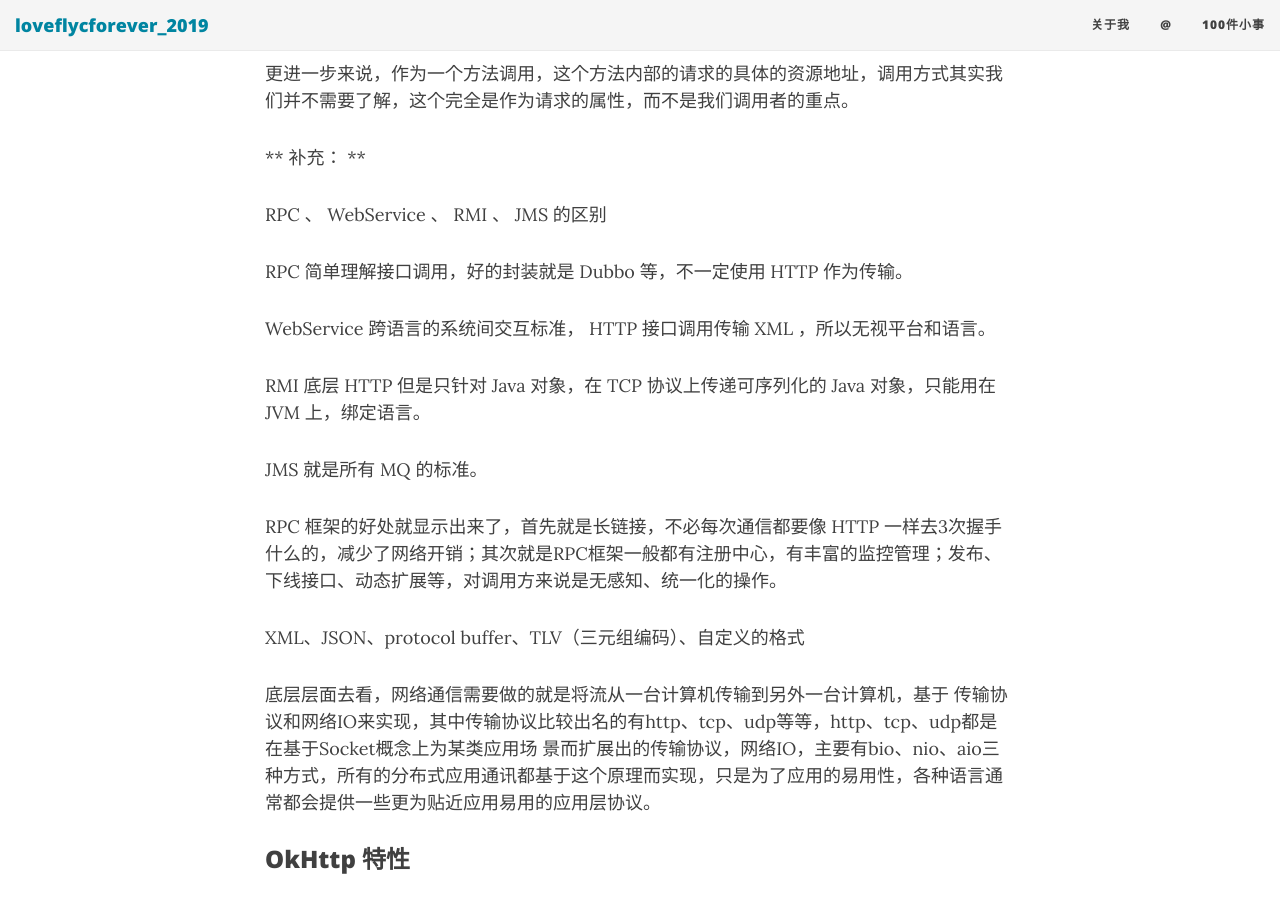
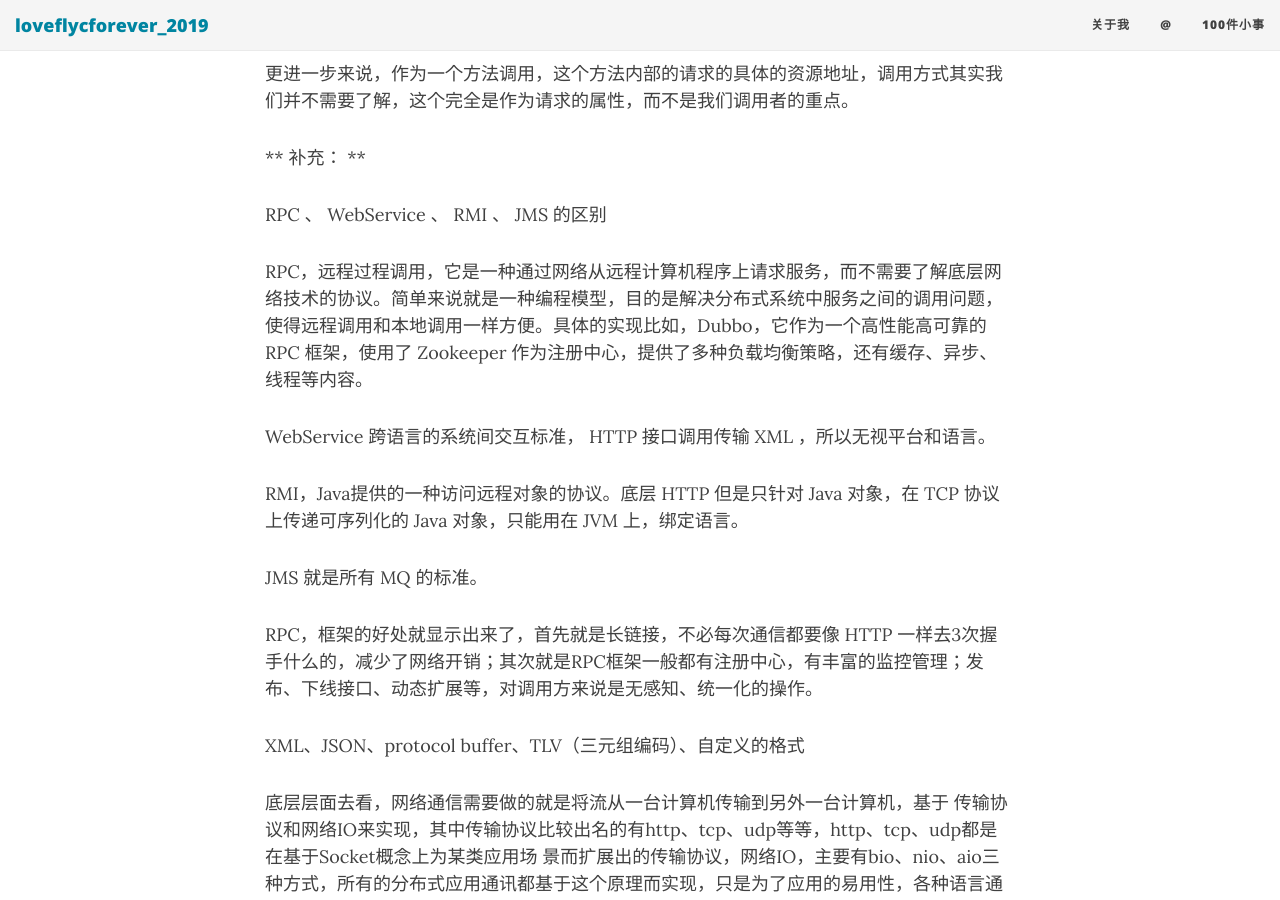
Before and after one commit to loveflycforever/loveflycforever.github.io, a Jekyll site: the page built from _posts/2019-06-22-retrofit.md, in a window 1280 px wide and 900 px high, scrolled down 5088 px. Built offline with Jekyll 4.4.1, drawn with Linux system fonts in a browser that asks for light colours; nearby versions of some CDN libraries.

Commit message:
update: retrofit

```diff
--- a/_posts/2019-06-22-retrofit.md
+++ b/_posts/2019-06-22-retrofit.md
@@ -177,15 +177,15 @@ HttpUtils.getRequest(url, requestHeaders, requestParameters)
 
 RPC 、 WebService 、 RMI 、 JMS 的区别
 
-RPC 简单理解接口调用，好的封装就是 Dubbo 等，不一定使用 HTTP 作为传输。
+RPC，远程过程调用，它是一种通过网络从远程计算机程序上请求服务，而不需要了解底层网络技术的协议。简单来说就是一种编程模型，目的是解决分布式系统中服务之间的调用问题，使得远程调用和本地调用一样方便。具体的实现比如，Dubbo，它作为一个高性能高可靠的 RPC 框架，使用了 Zookeeper 作为注册中心，提供了多种负载均衡策略，还有缓存、异步、线程等内容。
 
 WebService 跨语言的系统间交互标准， HTTP 接口调用传输 XML ，所以无视平台和语言。
 
-RMI 底层 HTTP 但是只针对 Java 对象，在 TCP 协议上传递可序列化的 Java 对象，只能用在 JVM 上，绑定语言。
+RMI，Java提供的一种访问远程对象的协议。底层 HTTP 但是只针对 Java 对象，在 TCP 协议上传递可序列化的 Java 对象，只能用在 JVM 上，绑定语言。
 
 JMS 就是所有 MQ 的标准。
 
-RPC 框架的好处就显示出来了，首先就是长链接，不必每次通信都要像 HTTP 一样去3次握手什么的，减少了网络开销；其次就是RPC框架一般都有注册中心，有丰富的监控管理；发布、下线接口、动态扩展等，对调用方来说是无感知、统一化的操作。
+RPC，框架的好处就显示出来了，首先就是长链接，不必每次通信都要像 HTTP 一样去3次握手什么的，减少了网络开销；其次就是RPC框架一般都有注册中心，有丰富的监控管理；发布、下线接口、动态扩展等，对调用方来说是无感知、统一化的操作。
 
 
 XML、JSON、protocol buffer、TLV（三元组编码）、自定义的格式
```
